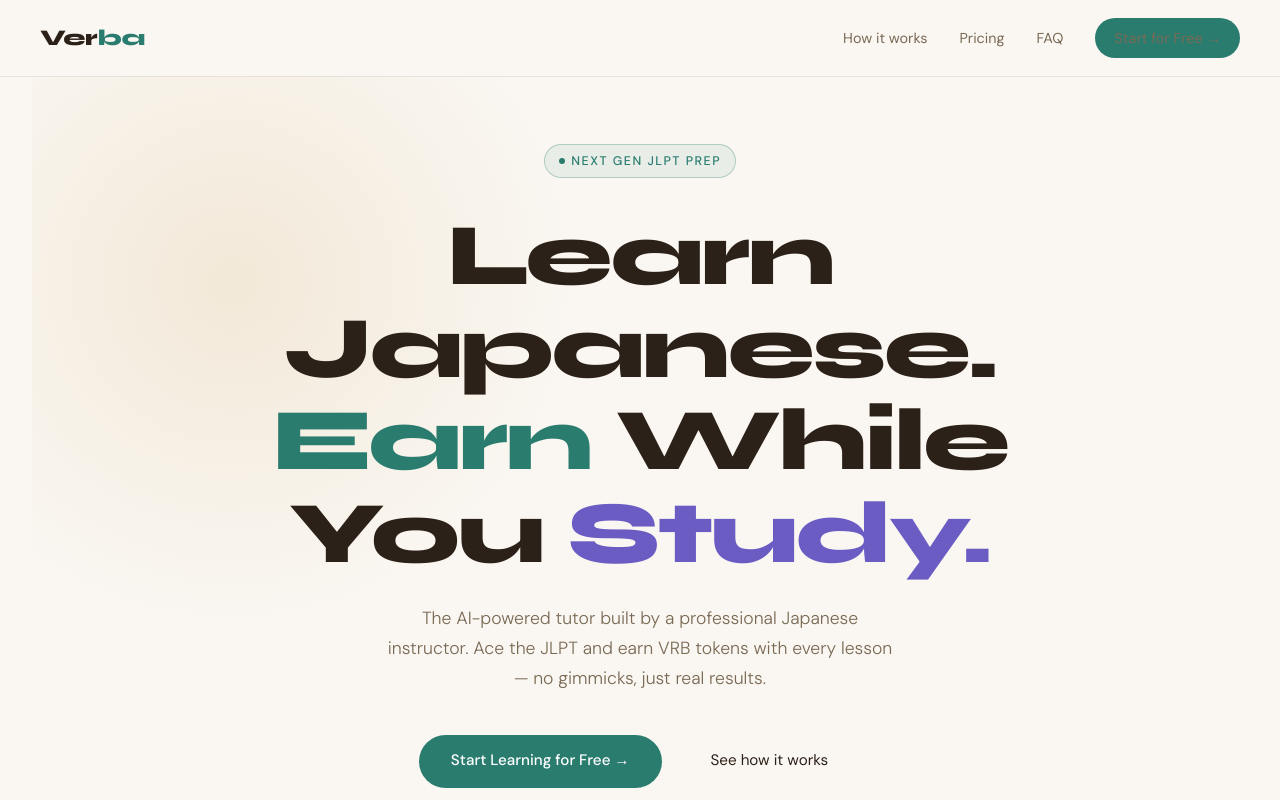
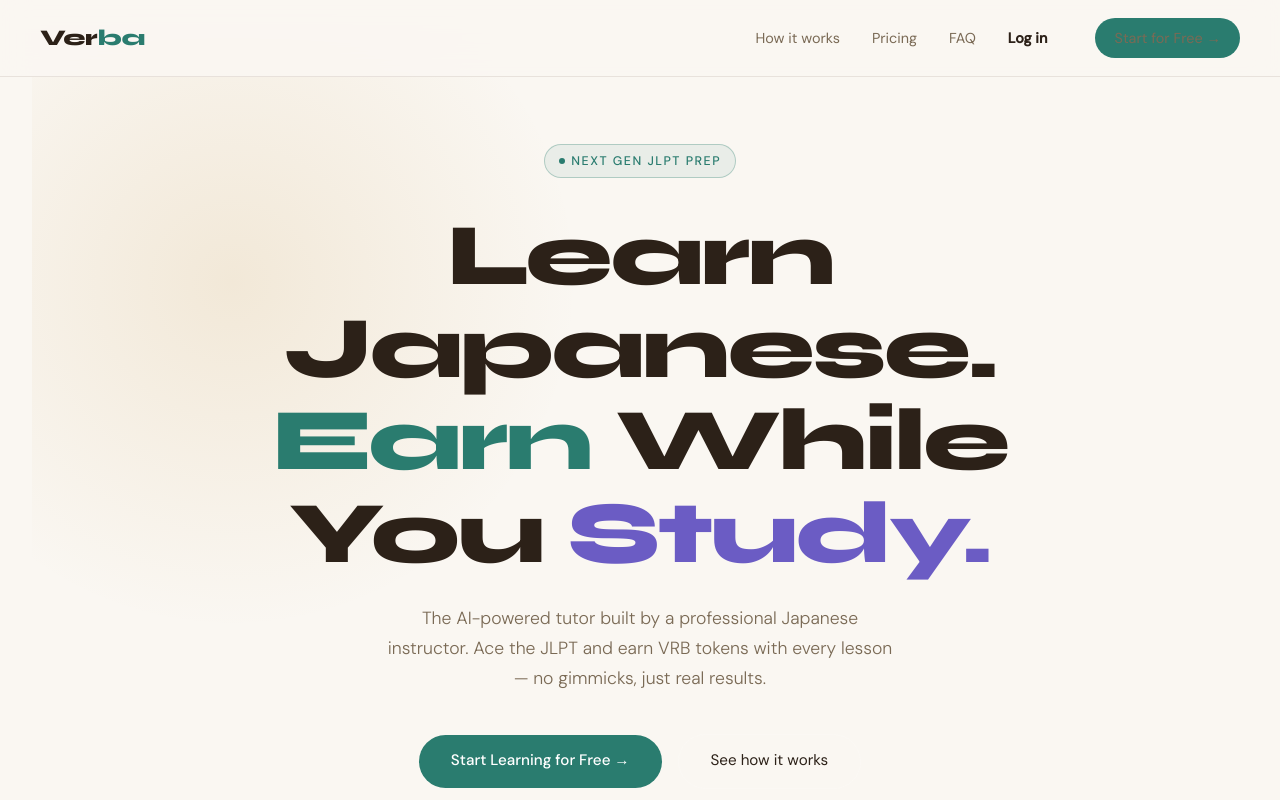
Before and after one commit to akit3956/verba-learning-app, a React (Vite) app in the folder frontend/: page / in a window 1280 px wide. Shown: the top 800 px of the page. Built offline with nearby package versions, Linux system fonts and the light colour scheme.

Commit message:
Add login button and fix auth links in Landing.jsx navbar

```diff
--- a/frontend/src/pages/Landing.jsx
+++ b/frontend/src/pages/Landing.jsx
@@ -66,12 +66,13 @@ const Landing = () => {
     <>
 {/* NAV */}
 <nav>
-  <a href="#" className="nav-logo">Ver<span>ba</span></a>
+  <Link to="/" className="nav-logo">Ver<span>ba</span></Link>
   <div className="nav-links">
     <a href="#how-it-works">How it works</a>
     <a href="#pricing">Pricing</a>
     <a href="#faq">FAQ</a>
-    <a href="#pricing" className="btn-nav">Start for Free →</a>
+    <Link to="/auth" style={{marginRight: '1rem', fontWeight: 600, color: 'var(--text)', textDecoration: 'none'}}>Log in</Link>
+    <Link to="/auth" className="btn-nav">Start for Free →</Link>
   </div>
 </nav>
 
```
